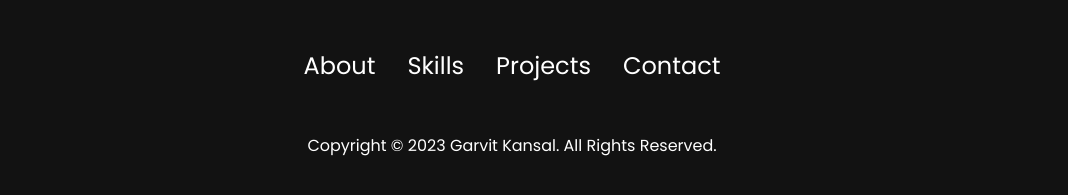
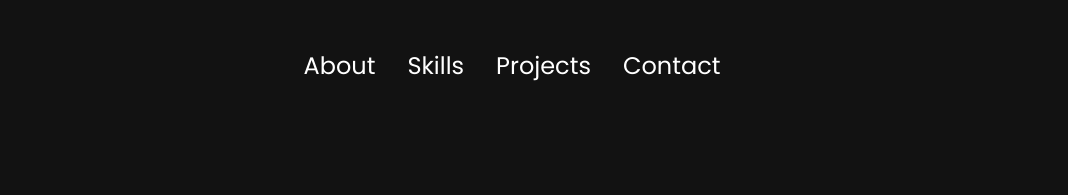
Before and after one commit to GarvitKansal/portfolio-website, a plain HTML site: page index.html in a window 1280 px wide. Shown: the part 3534-3729 px from the top of the page, without its empty margins (128-1196 px from the left). Drawn offline with Linux system fonts and the light colour scheme.

Commit message:
Update index.html

```diff
--- a/index.html
+++ b/index.html
@@ -318,7 +318,7 @@
           </ul>
         </div>
       </nav>
-      <p>Copyright &#169; 2023 Garvit Kansal. All Rights Reserved.</p>
+<!--       <p>Copyright &#169; 2023 Garvit Kansal. All Rights Reserved.</p> -->
     </footer>
     <script src="script.js"></script>
   </body>
```
